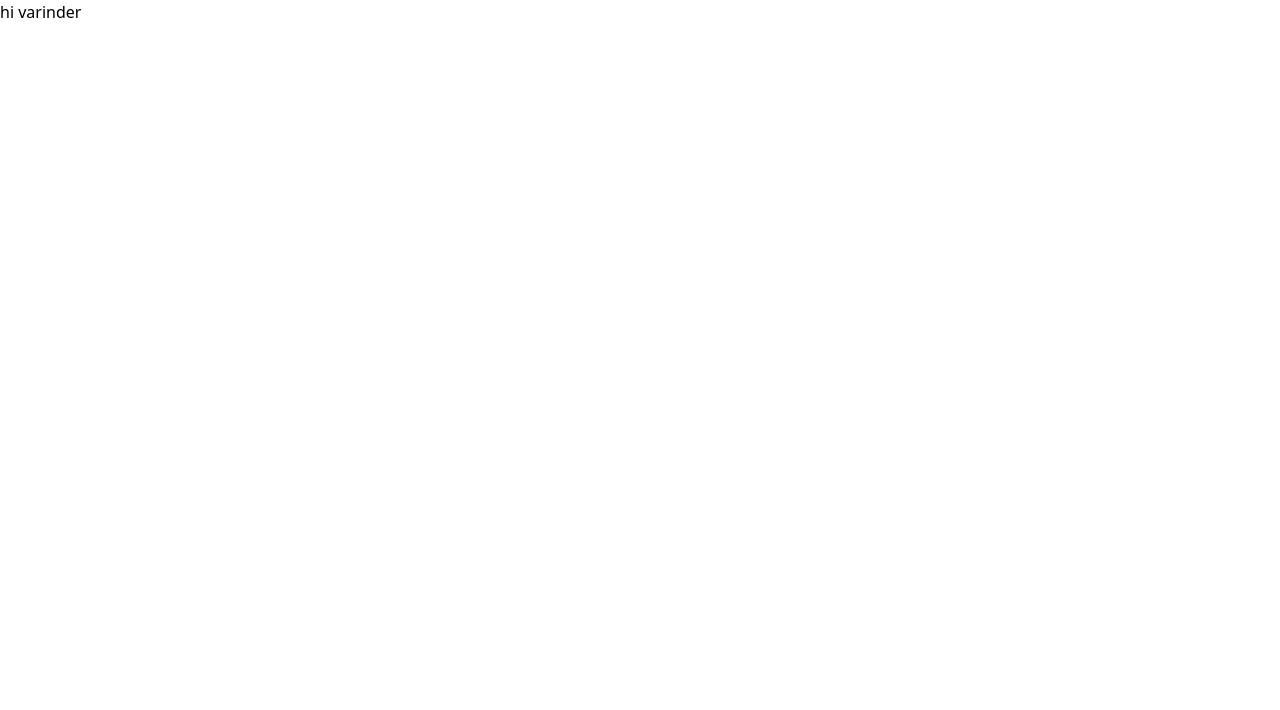
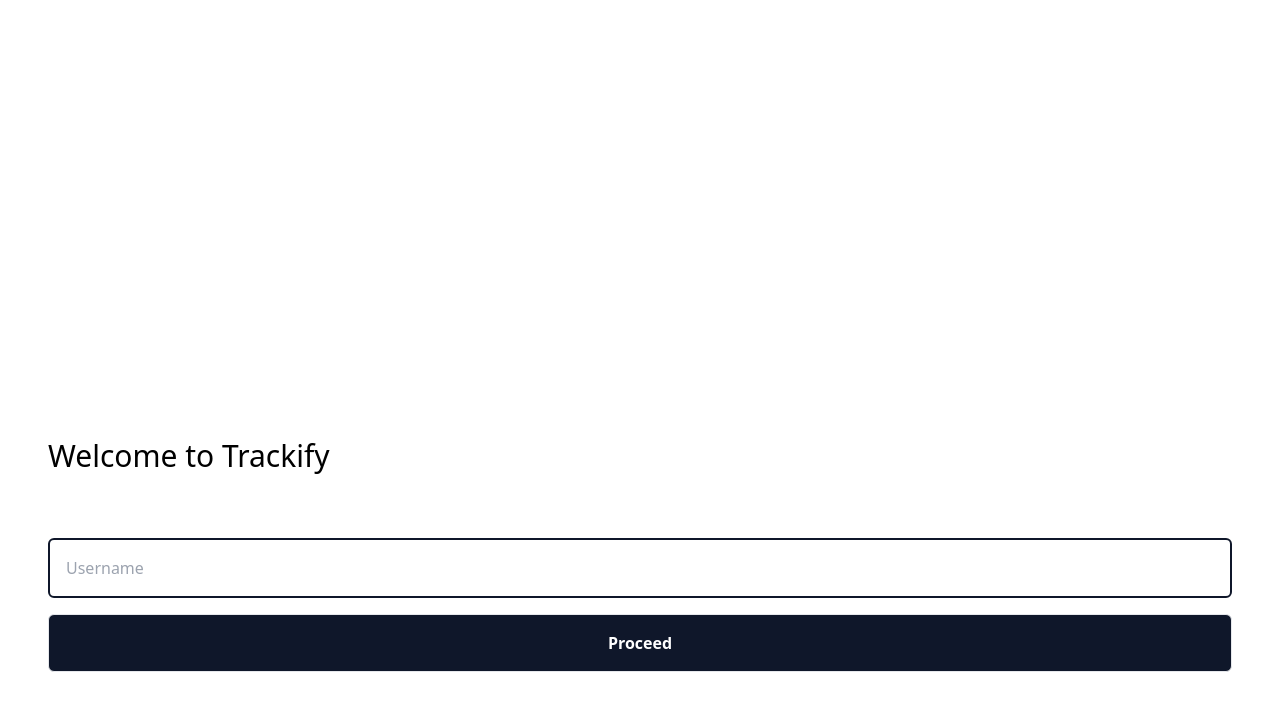
Before and after one commit to theflippantfox/habit-tracker, a SvelteKit app: page / in a window 1280 px wide. Shown: the top 710 px of the page. Built offline with nearby package versions, Linux system fonts and the light colour scheme.

Commit message:
details: first splash input through user

```diff
--- a/src/app.html
+++ b/src/app.html
@@ -2,7 +2,7 @@
 <html lang="en">
 	<head>
 		<meta charset="utf-8" />
-		<link rel="icon" href="%sveltekit.assets%/favicon.png" />
+		<link rel="icon" href="" />
 		<meta name="viewport" content="width=device-width, initial-scale=1" />
 		%sveltekit.head%
 	</head>
--- /dev/null
+++ b/src/lib/configs/constants.ts
@@ -0,0 +1,2 @@
+export const APP_NAME = "Trackify"
+export const PRIMARY_COLOR = "blue"
--- a/src/routes/+page.svelte
+++ b/src/routes/+page.svelte
@@ -1,14 +1,60 @@
 <script lang="ts">
-    const x= "hi varinder"
+    import {APP_NAME, PRIMARY_COLOR} from '$lib/configs/constants'
+    import {goto} from "$app/navigation"
+
+    var username = $state('')
+
+    const handleSubmit = () => {
+        console.log(username)
+        goto("/habits")
+    }
 </script>
 
-<div>
-    {x}
+<div class="page">
+    <form
+        class="w-full"
+        on:submit|preventDefault={handleSubmit}
+    >
+        <h1
+            class="mb-16 font-medium text-3xl"
+        >
+            Welcome to <span class={`text-${PRIMARY_COLOR}-600`} >{APP_NAME}</span>
+        </h1>
+        <div class="details">
+            <input
+                name="username"
+                type="text"
+                id="username"
+                class="mb-4 w-full p-4 rounded-md border-2 border-slate-900"
+                placeholder="Username"
+                bind:value={username}
+            />
+            <button
+                class="mb-20 p-4 w-full font-semibold rounded-md border bg-slate-900 text-white"
+                type="submit"
+            >
+              Proceed
+            </button>
+        </div>
+    </form>
 </div>
 
 <style>
-    div {
-        bg-color: green;
+    .page {
+        height: 100svh;
+        width: 100svw;
+        padding: 3em;
+        display: flex;
+        justify-content: center;
+        place-items: end;
+    }
+
+    .details {
+        width: 100%;
+        display: flex;
+        flex-direction: column;
+        justify-content: center;
+        place-items:center;
     }
 
 </style>
--- a/src/routes/stats/+layout.svelte
+++ /dev/null
@@ -1,4 +0,0 @@
-<div>Stats</div>
-<slot />
-
-<footer>this is footer</footer>
--- a/src/routes/stats/+page.svelte
+++ /dev/null
@@ -1,6 +0,0 @@
-<script lang="ts">
-    import {ADD} from "$lib"
-</script>
-
-this is stats page
-{ADD(10,20)}
--- a/src/routes/stats/daily/+page.svelte
+++ /dev/null
@@ -1 +0,0 @@
-this is daily file
```
Also changed, not shown: src/routes/+page.server.ts (added), src/routes/habits/+page.svelte (added), static/favicon.png (deleted), 1 other file (tests, documents, lock files or other folders).
